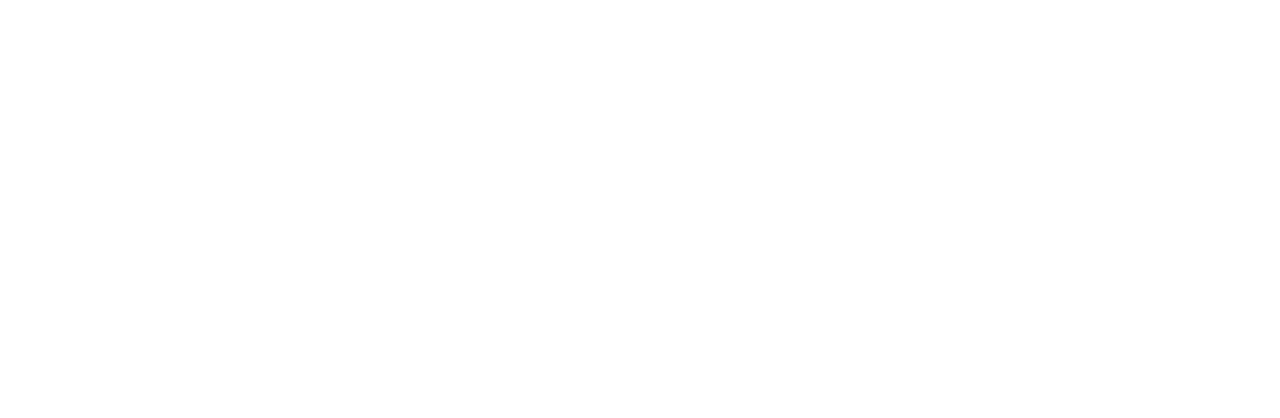
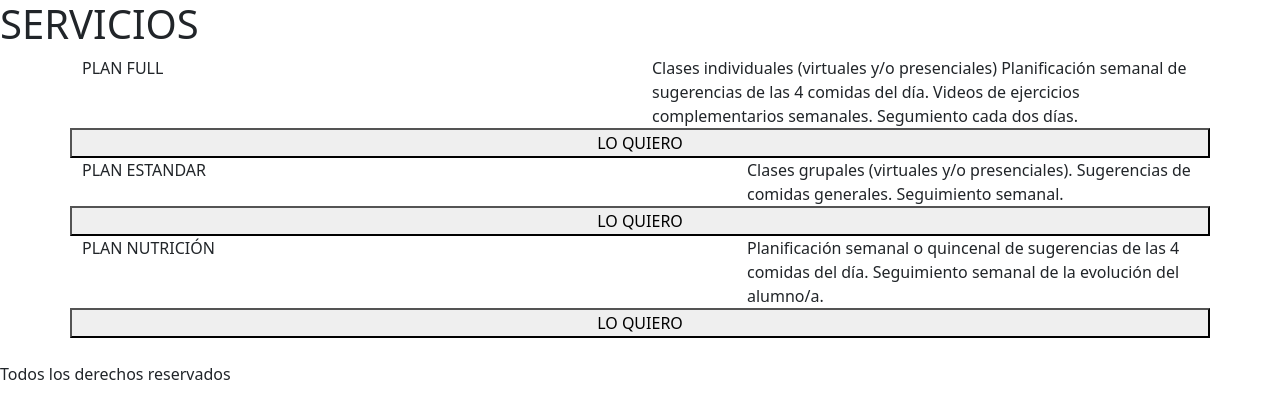
Before and after one commit to sofiajuarez25/Clase-once, a plain HTML site: page index.html in a window 1280 px wide. Drawn offline with nearby package versions, Linux system fonts and the light colour scheme.

Commit message:
Add files via upload

```diff
--- a/index.html
+++ b/index.html
@@ -1,12 +1,54 @@
-<!DOCTYPE html>
+<!doctype html>
 <html lang="en">
-<head>
-    <meta charset="UTF-8">
-    <meta http-equiv="X-UA-Compatible" content="IE=edge">
-    <meta name="viewport" content="width=device-width, initial-scale=1.0">
-    <title>Document</title>
-</head>
-<body>
-
-</body>
+  <head>
+    <meta charset="utf-8">
+    <meta name="viewport" content="width=device-width, initial-scale=1">
+    <title>SERVICIOS</title>
+    <link href="https://cdn.jsdelivr.net/npm/bootstrap@5.2.0-beta1/dist/css/bootstrap.min.css" rel="stylesheet" integrity="sha384-0evHe/X+R7YkIZDRvuzKMRqM+OrBnVFBL6DOitfPri4tjfHxaWutUpFmBp4vmVor" crossorigin="anonymous">
+  </head>
+  <body>
+   <header>
+       <H1>SERVICIOS</H1>
+    </header>
+    <section class="container">
+        <div class="row">
+          <div class="col">
+PLAN FULL          </div>
+          <div class="col-6">
+            Clases individuales (virtuales y/o presenciales)
+            Planificación semanal de sugerencias de las 4 comidas del día.
+            Videos de ejercicios complementarios semanales.
+            Segumiento cada dos días.          </div>
+          <button>
+              LO QUIERO
+          </button>
+        </div>
+        <div class="row">
+          <div class="col"> PLAN ESTANDAR</div>
+          <div class="col-5">
+            Clases grupales (virtuales y/o presenciales).
+            Sugerencias de comidas generales.
+            Seguimiento semanal.          </div>
+            <button>
+                LO QUIERO
+            </button>
+        </div>
+        <div class="row">
+            <div class="col">
+PLAN NUTRICIÓN
+            </div>
+            <div class="col-5">
+                Planificación semanal o quincenal de sugerencias de las 4 comidas del día.
+                Seguimiento semanal de la evolución del alumno/a.            </div>
+            <button>
+                LO QUIERO
+            </button>
+          </div>
+      </section>
+    <script src="https://cdn.jsdelivr.net/npm/bootstrap@5.2.0-beta1/dist/js/bootstrap.bundle.min.js" integrity="sha384-pprn3073KE6tl6bjs2QrFaJGz5/SUsLqktiwsUTF55Jfv3qYSDhgCecCxMW52nD2" crossorigin="anonymous"></script>
+  </body>
+ <br>
+  <footer>
+      Todos los derechos reservados
+  </footer>
 </html>
```
Also changed, not shown: 1 other file.
